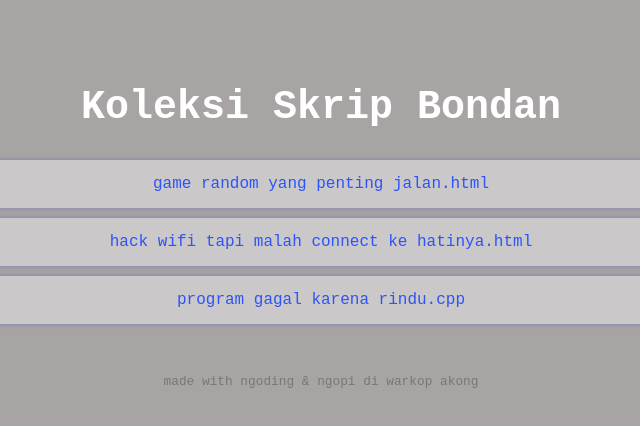
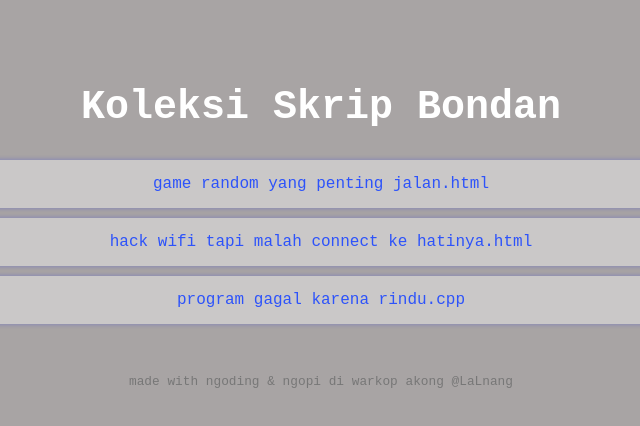
Before and after one commit to eggiell/bndn, a plain HTML site: page index.html in a window 1280 px wide. Shown: the full height of the page, 319-959 px from the left. Drawn offline with Linux system fonts and the light colour scheme.

Commit message:
Update index.html

```diff
--- a/index.html
+++ b/index.html
@@ -56,6 +56,6 @@
     <li><a href="gagal.html">program gagal karena rindu.cpp</a></li>
   </ul>
 
-  <footer>made with ngoding & ngopi di warkop akong</footer>
+  <footer>made with ngoding & ngopi di warkop akong @LaLnang</footer>
 </body>
 </html>
```
